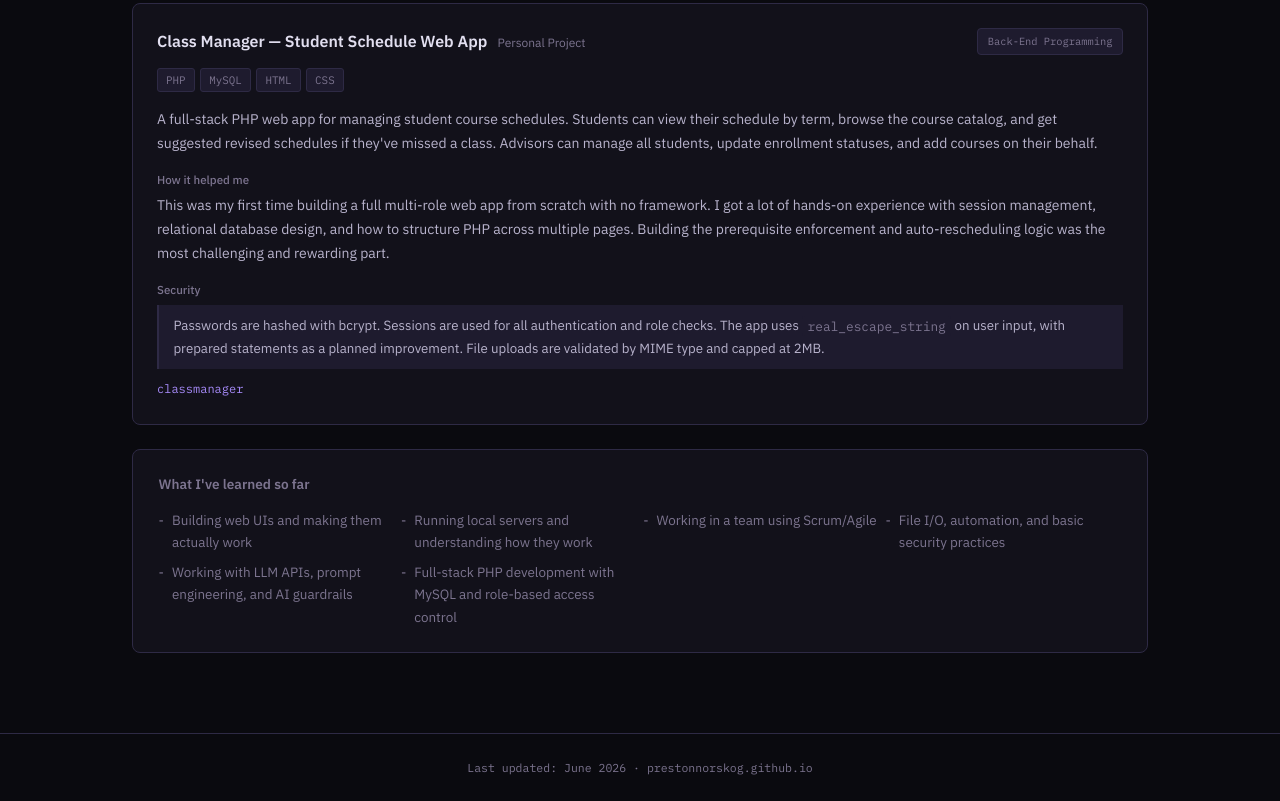
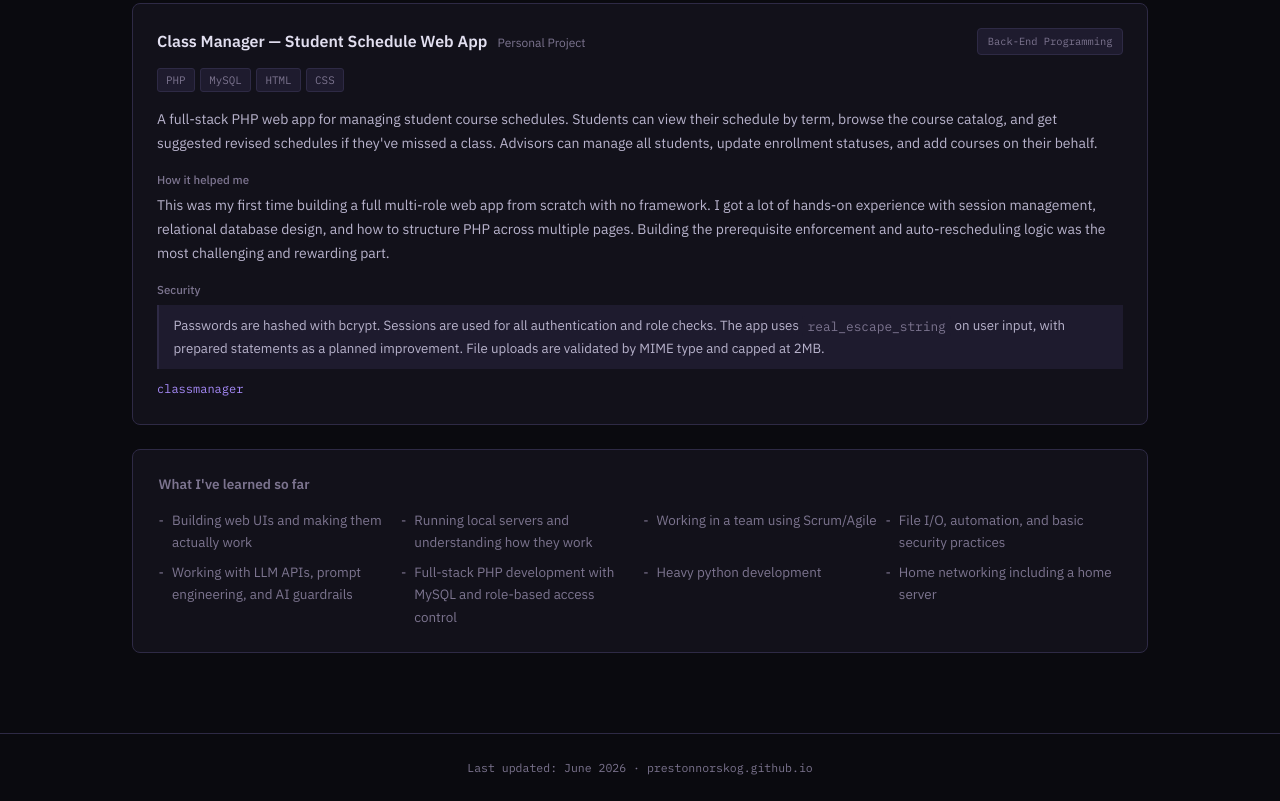
Before and after one commit to prestonnorskog/prestonnorskog.github.io, a plain HTML site: page index.html in a window 1280 px wide. Shown: the part 4087-4888 px from the top of the page. Drawn offline with Linux system fonts and the light colour scheme.

Commit message:
Update index.html

```diff
--- a/index.html
+++ b/index.html
@@ -176,6 +176,8 @@
       <li>File I/O, automation, and basic security practices</li>
       <li>Working with LLM APIs, prompt engineering, and AI guardrails</li>
       <li>Full-stack PHP development with MySQL and role-based access control</li>
+      <li>Heavy python development</li>
+      <li>Home networking including a home server</li>
     </ul>
   </div>
 
```
